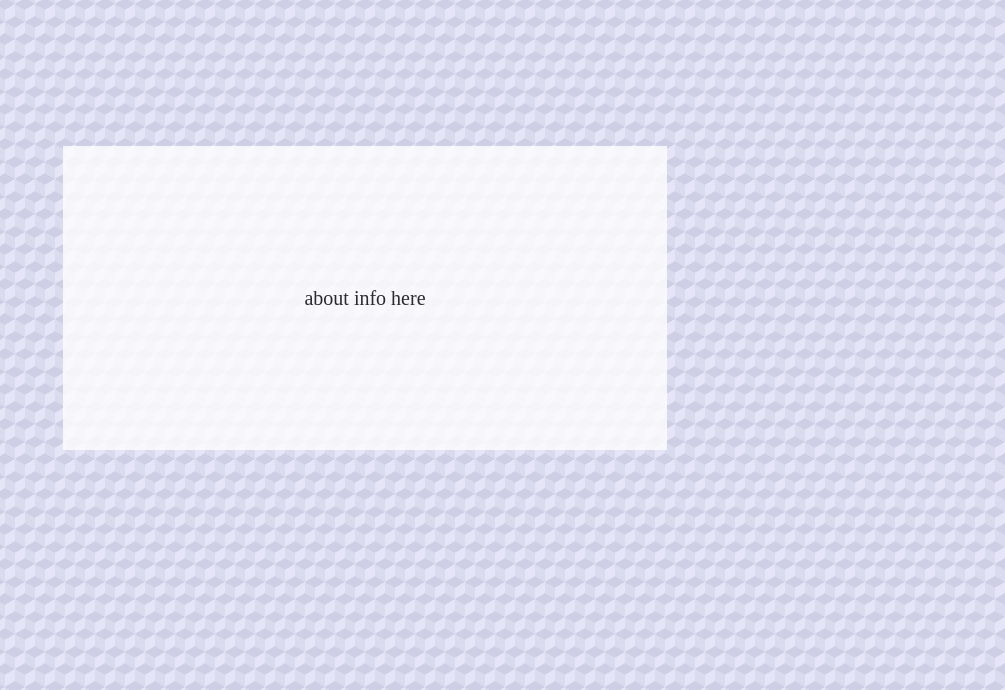
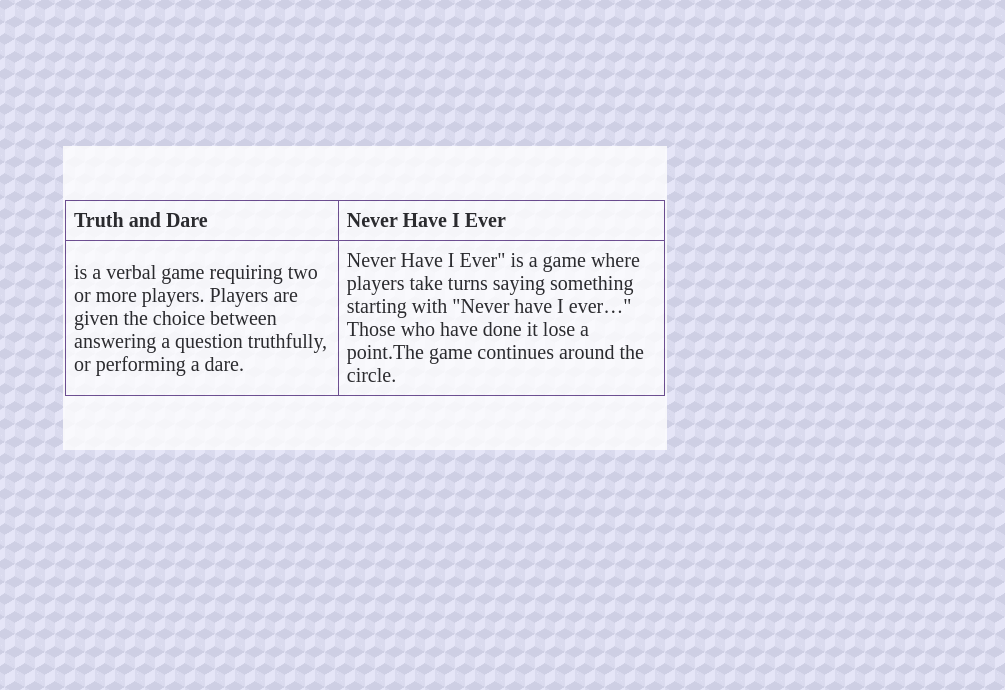
Before and after one commit to kholudz/dinogame, a Django app: page /about in a window 1280 px wide. Shown: the part 171-861 px from the top of the page, without its empty margins (275-1280 px from the left). Run offline with Django 5.2, Linux system fonts and the light colour scheme.

Commit message:
project done

```diff
--- a/game/templates/game/about.html
+++ b/game/templates/game/about.html
@@ -17,12 +17,33 @@
         color: black;
         font-size: 20px;
     }
+    table {
+        width: 100%;
+        border-collapse: collapse;
+    }
+    th, td {
+        border: 1px solid rgb(81, 44, 121);
+        padding: 8px;
+        text-align: left;
+    }
 </style>
 
 <div class="white-box">
 
-    about info here
+    <table>
+        <tr>
+            <th>Truth and Dare</th>
+            <th>Never Have I Ever</th>
+        </tr>
+        <tr>
+            <td>is a verbal game requiring two or more players.
+            Players are given the choice between answering a question truthfully,
+             or performing a dare. </td>
+            <td>Never Have I Ever" is a game where players take turns saying something starting with "Never have I ever…"
+                Those who have done it lose a point.The game continues around the circle.</td>
+        </tr>
 
+    </table>
 
 </div>
 
```
